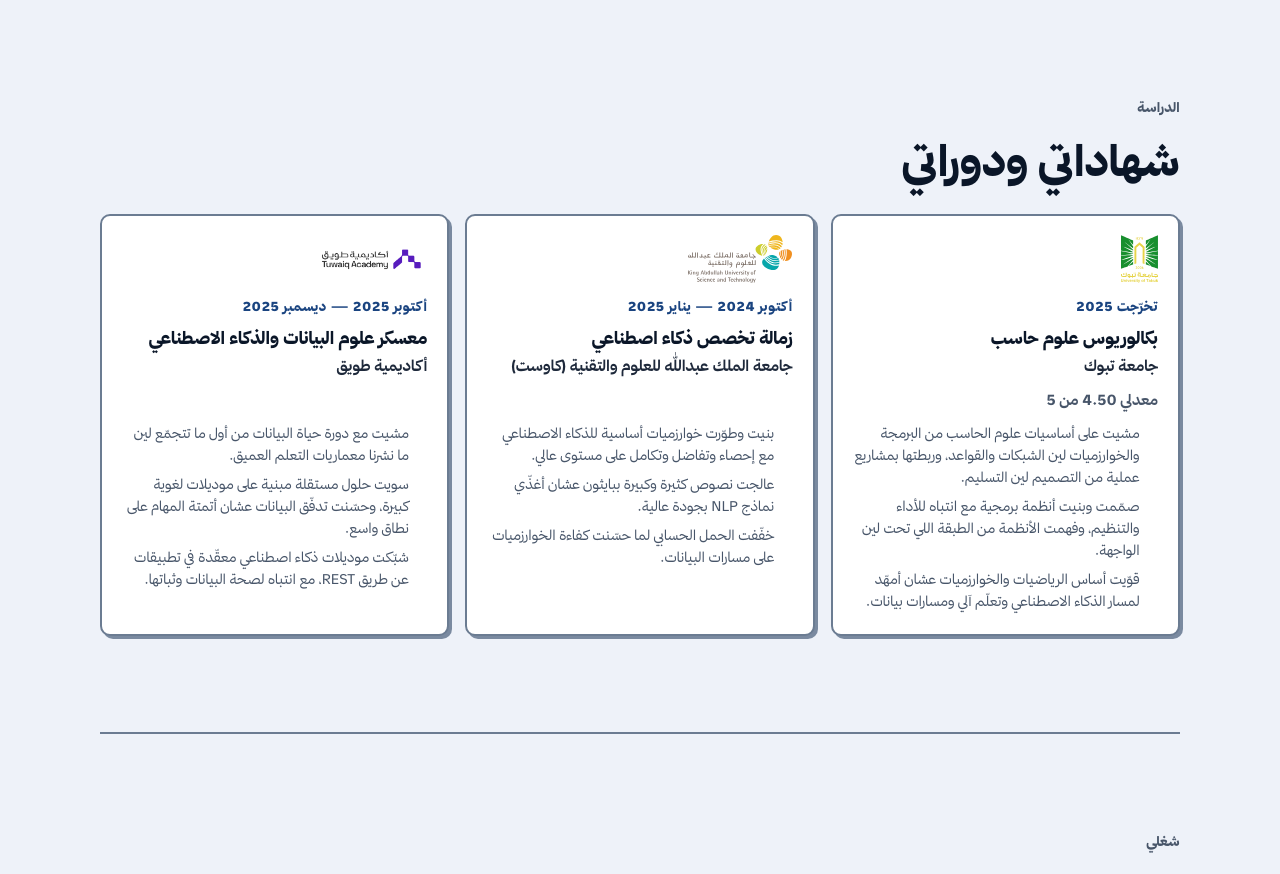
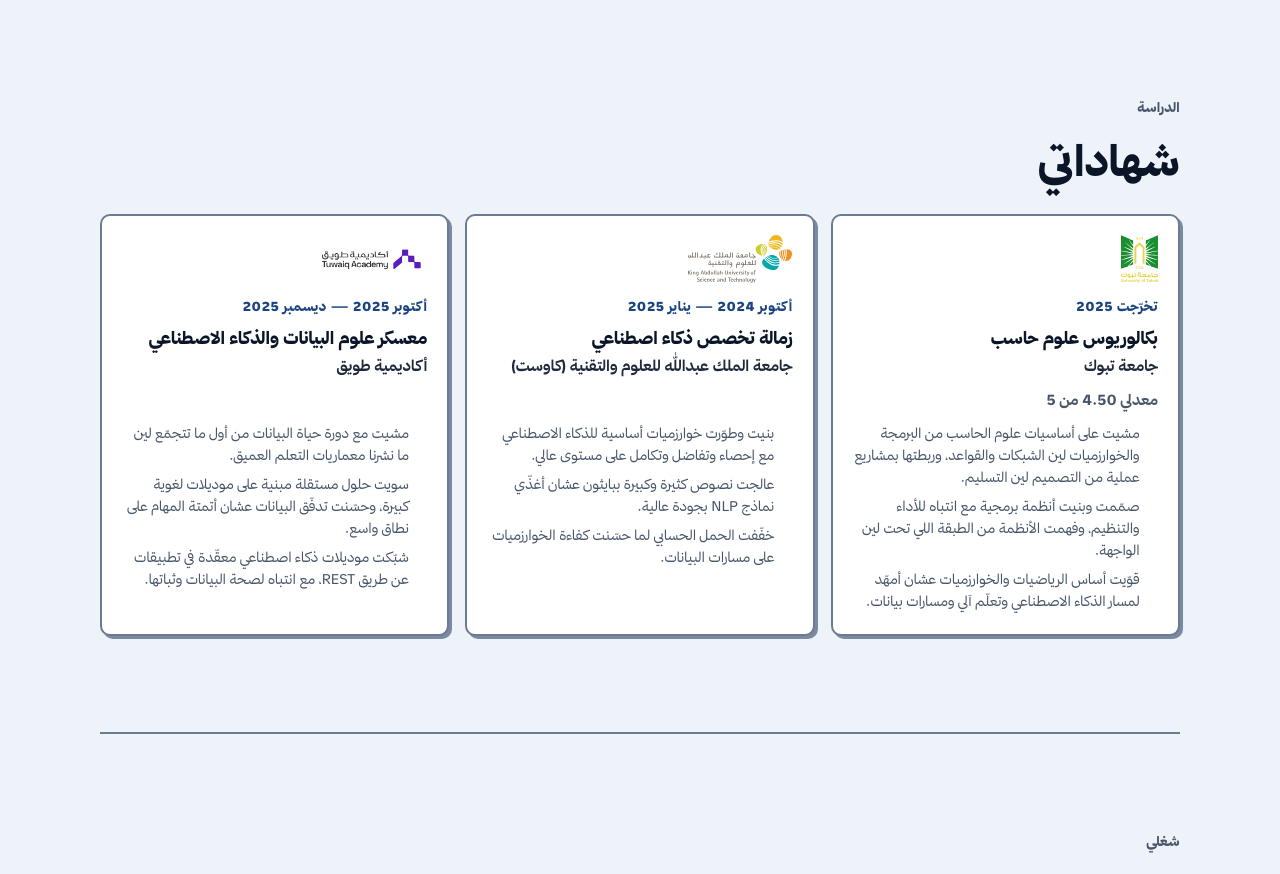
Before and after one commit to iksasa15/Portfolio, a React (Vite) app: page / in a window 1280 px wide. Shown: the part 1180-2054 px from the top of the page. Built offline with nearby package versions, Linux system fonts and the light colour scheme.

Commit message:
Update CSS to stretch grid items in dark theme and refine Arabic localization by shortening education title for clarity.

```diff
--- a/src/index.css
+++ b/src/index.css
@@ -1148,6 +1148,7 @@ html[data-theme='dark'] .brand-logo--mono-dark {
   display: grid;
   grid-template-columns: repeat(3, minmax(0, 1fr));
   gap: 1rem;
+  align-items: stretch;
 }
 
 @media (max-width: 900px) {
--- a/src/locale/uiStrings.ts
+++ b/src/locale/uiStrings.ts
@@ -57,7 +57,7 @@ const ar: Ui = {
   aboutKicker: 'عني',
   aboutTitle: 'كلمتين عني',
   educationKicker: 'الدراسة',
-  educationTitle: 'شهاداتي ودوراتي',
+  educationTitle: 'شهاداتي',
   journeyKicker: 'شغلي',
   journeyTitle: 'وين اشتغلت',
   volunteerKicker: 'عطاء',
```
